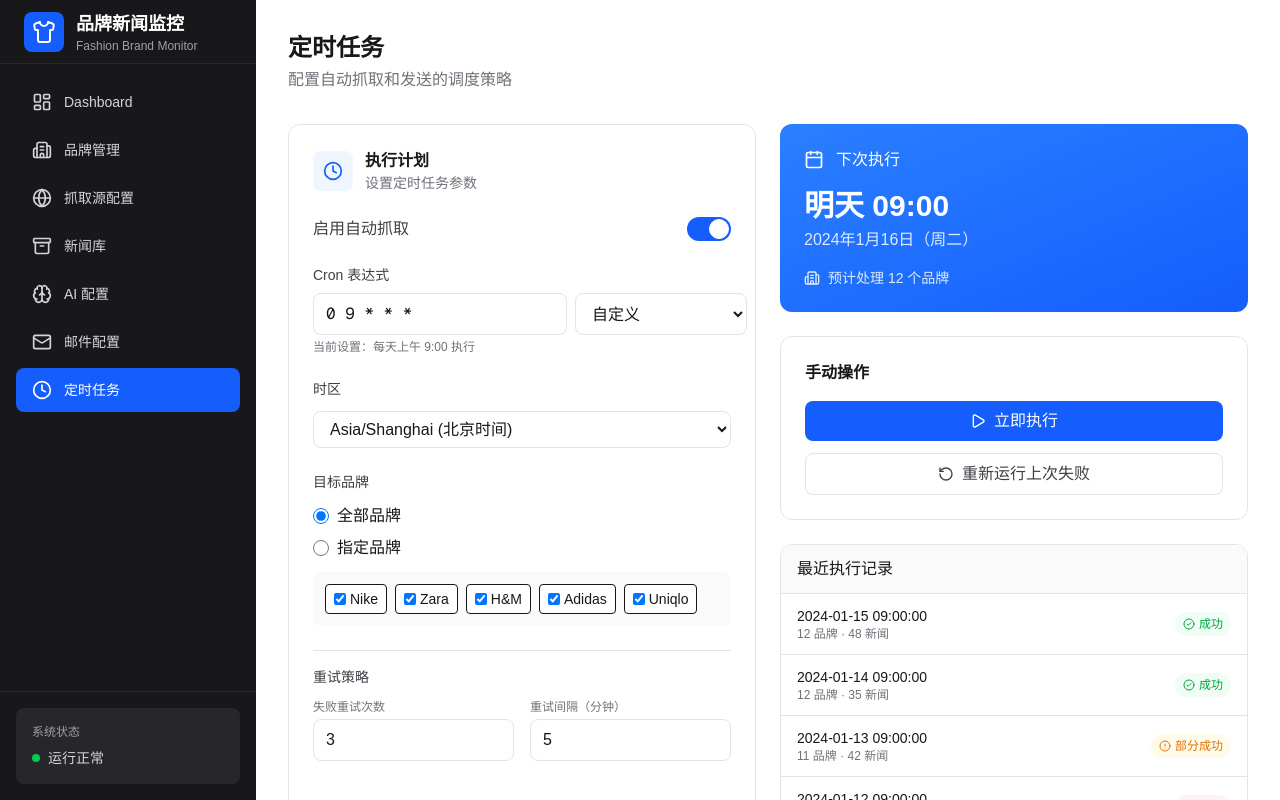
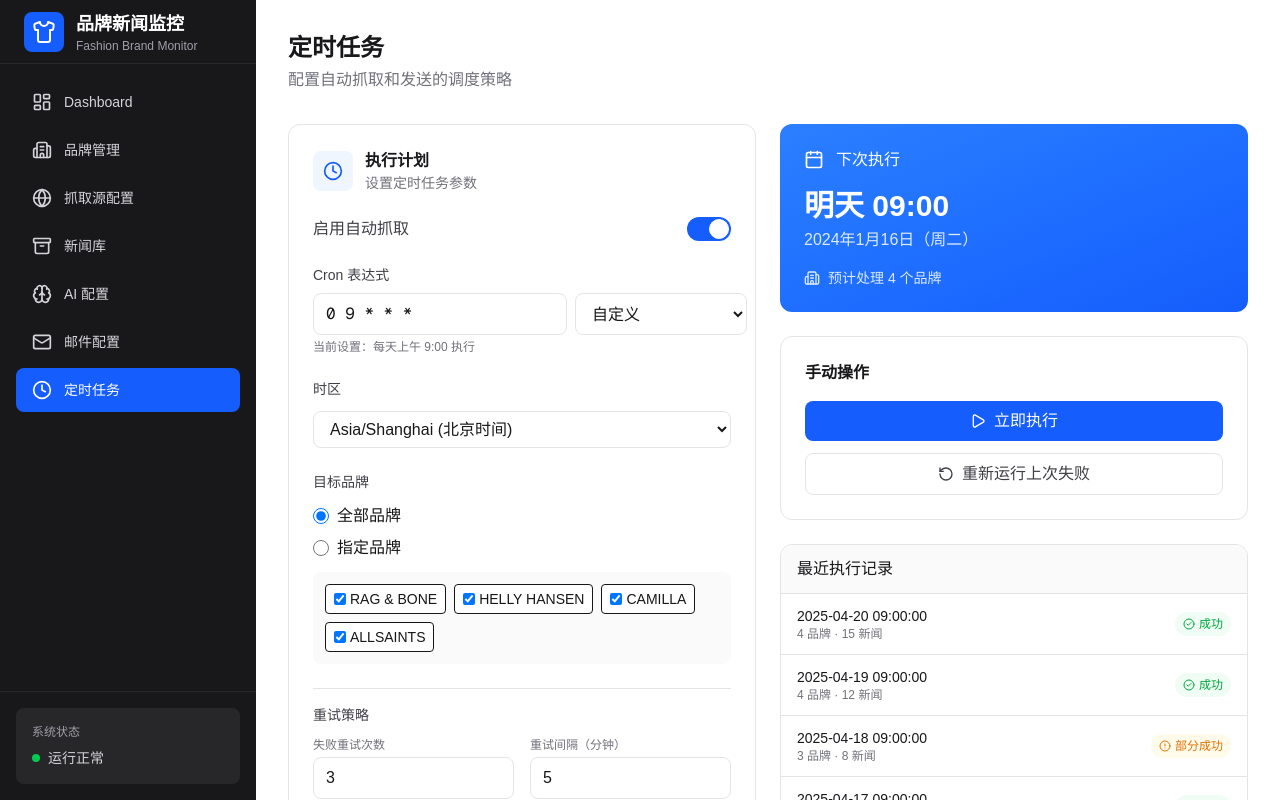
Before and after one commit to my3xl/brand-news-monitor, a Next.js app in the folder brand-news-monitor/: page /schedule in a window 1280 px wide. Built offline with nearby package versions, Linux system fonts and the light colour scheme.

Commit message:
Update Dashboard and Schedule pages with real 4 brands

```diff
--- a/brand-news-monitor/app/page.tsx
+++ b/brand-news-monitor/app/page.tsx
@@ -11,41 +11,41 @@ import {
 } from "lucide-react";
 
 const stats = [
-  { name: "监控品牌", value: "12", icon: Building2, color: "blue" },
-  { name: "今日新闻", value: "48", icon: Newspaper, color: "indigo" },
-  { name: "已发送邮件", value: "8", icon: Send, color: "green" },
-  { name: "待处理", value: "3", icon: Clock, color: "amber" },
+  { name: "监控品牌", value: "4", icon: Building2, color: "blue" },
+  { name: "今日新闻", value: "15", icon: Newspaper, color: "indigo" },
+  { name: "已发送邮件", value: "4", icon: Send, color: "green" },
+  { name: "待处理", value: "1", icon: Clock, color: "amber" },
 ];
 
 const recentJobs = [
   {
     id: 1,
     time: "09:00",
-    brand: "Nike",
+    brand: "RAG & BONE",
     source: "Google News US",
-    count: 15,
+    count: 3,
     status: "sent",
   },
   {
     id: 2,
     time: "09:05",
-    brand: "Zara",
+    brand: "HELLY HANSEN",
     source: "Google News UK",
-    count: 8,
+    count: 4,
     status: "sent",
   },
   {
     id: 3,
     time: "09:10",
-    brand: "H\u0026M",
+    brand: "CAMILLA",
     source: "Google News US",
-    count: 0,
-    status: "no_result",
+    count: 3,
+    status: "sent",
   },
   {
     id: 4,
     time: "09:15",
-    brand: "Adidas",
+    brand: "ALLSAINTS",
     source: "WWD",
     count: 5,
     status: "processing",
--- a/brand-news-monitor/app/schedule/page.tsx
+++ b/brand-news-monitor/app/schedule/page.tsx
@@ -1,10 +1,10 @@
 import { Clock, Calendar, Play, RotateCcw, Building2, CheckCircle2, AlertCircle } from "lucide-react";
 
 const scheduleHistory = [
-  { id: 1, time: "2024-01-15 09:00:00", status: "success", brands: 12, news: 48 },
-  { id: 2, time: "2024-01-14 09:00:00", status: "success", brands: 12, news: 35 },
-  { id: 3, time: "2024-01-13 09:00:00", status: "partial", brands: 11, news: 42 },
-  { id: 4, time: "2024-01-12 09:00:00", status: "failed", brands: 0, news: 0 },
+  { id: 1, time: "2025-04-20 09:00:00", status: "success", brands: 4, news: 15 },
+  { id: 2, time: "2025-04-19 09:00:00", status: "success", brands: 4, news: 12 },
+  { id: 3, time: "2025-04-18 09:00:00", status: "partial", brands: 3, news: 8 },
+  { id: 4, time: "2025-04-17 09:00:00", status: "success", brands: 4, news: 18 },
 ];
 
 export default function SchedulePage() {
@@ -87,7 +87,7 @@ export default function SchedulePage() {
               </div>
               <div className="mt-3 p-3 bg-zinc-50 rounded-lg">
                 <div className="flex flex-wrap gap-2">
-                  {["Nike", "Zara", "H\u0026M", "Adidas", "Uniqlo"].map((brand) => (
+                  {["RAG & BONE", "HELLY HANSEN", "CAMILLA", "ALLSAINTS"].map((brand) => (
                     <label key={brand} className="flex items-center gap-1 px-2 py-1 bg-white rounded border">
                       <input type="checkbox" defaultChecked className="h-3 w-3" />
                       <span className="text-sm">{brand}</span>
@@ -133,7 +133,7 @@ export default function SchedulePage() {
             <p className="text-blue-100 mt-1">2024年1月16日（周二）</p>
             <div className="mt-4 flex items-center gap-2 text-sm text-blue-100">
               <Building2 className="h-4 w-4" />
-              <span>预计处理 12 个品牌</span>
+              <span>预计处理 4 个品牌</span>
             </div>
           </div>
 
```
